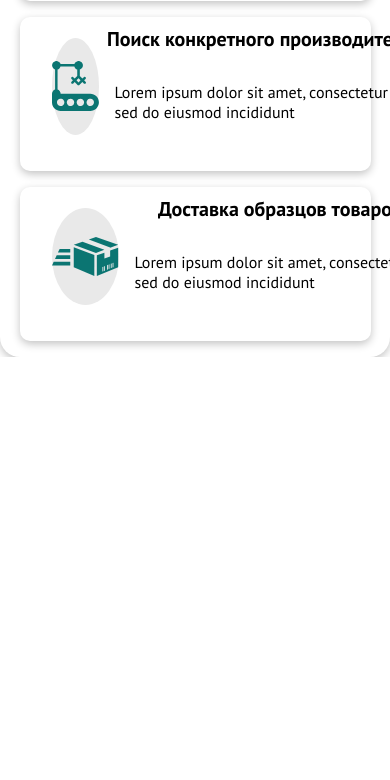
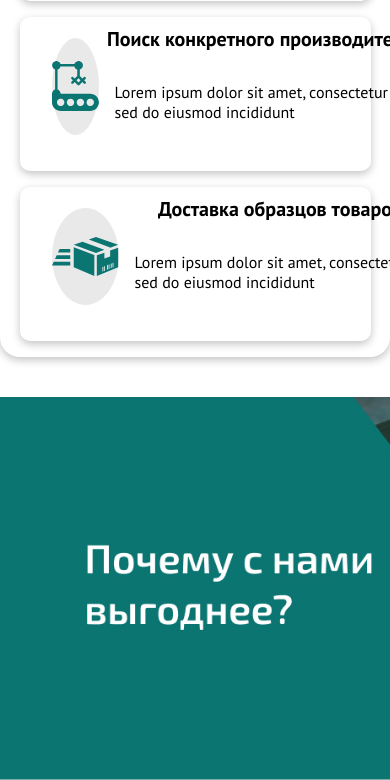
Before and after one commit to abdulloh666/exam, a plain HTML site: page index.html in a window 390 px wide. Shown: the part 946-1726 px from the top of the page. Before the commit the page ends 1303 px from the top, so only its background shows below. Drawn offline with Linux system fonts and the light colour scheme.

Commit message:
why us banner finish

```diff
--- a/index.html
+++ b/index.html
@@ -29,6 +29,8 @@
             </div>
         </div>
 
+
+        <!-- SEARCH -->
 
         <section class="search">
             <div class="container">
@@ -81,7 +83,11 @@
 
 
 
+        <!-- WHY US -->
 
+        <section class="why-us">
+
+        </section>
 
     </main>
 </body>
--- a/scss/main.scss
+++ b/scss/main.scss
@@ -147,6 +147,17 @@ main{
                 }
             }
         }
+    }
+
+    // WHY US
+
+    .why-us{
+        width: 100%;
+        height: 550px;
+        background-image: url("../images/why--us.jpg");
+        background-repeat: no-repeat;
+        background-size:cover ;
+        margin-top: 300px;
     }
 }
 
@@ -333,6 +344,11 @@ main{
                 }
             }
         }
+
+        .why-us{
+            margin-top: 600px;
+            height:383px;
+        }
     }
 }
 
@@ -427,5 +443,9 @@ main{
 
             }
         }
+
+        .why-us{
+            display: none;
+        }
     }
 }
```
Also changed, not shown: css/main.min.css, images/why--us.jpg (added), 1 other file.
